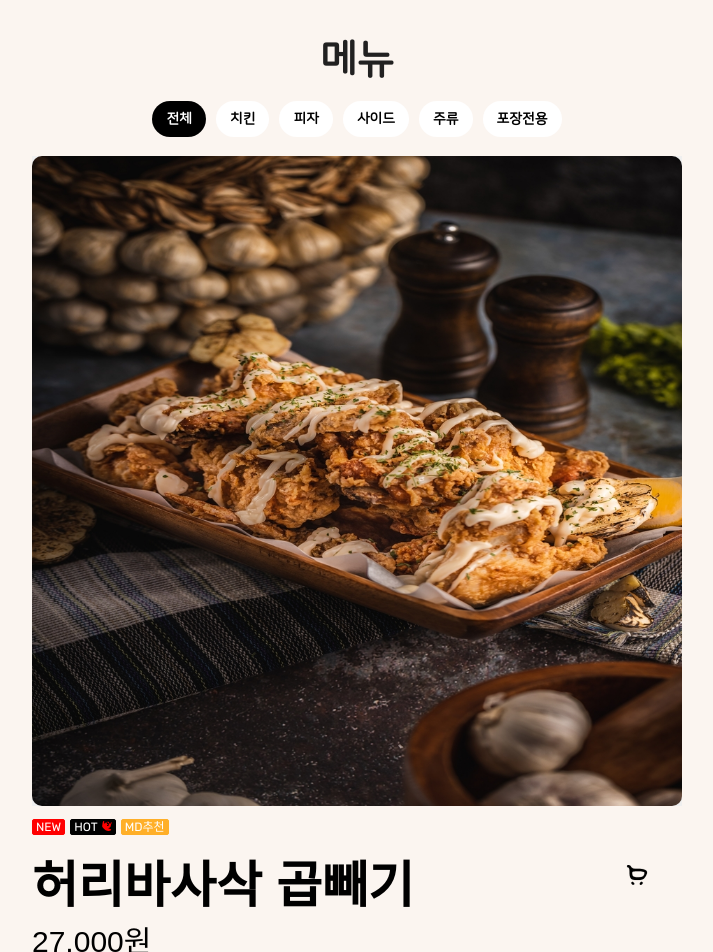
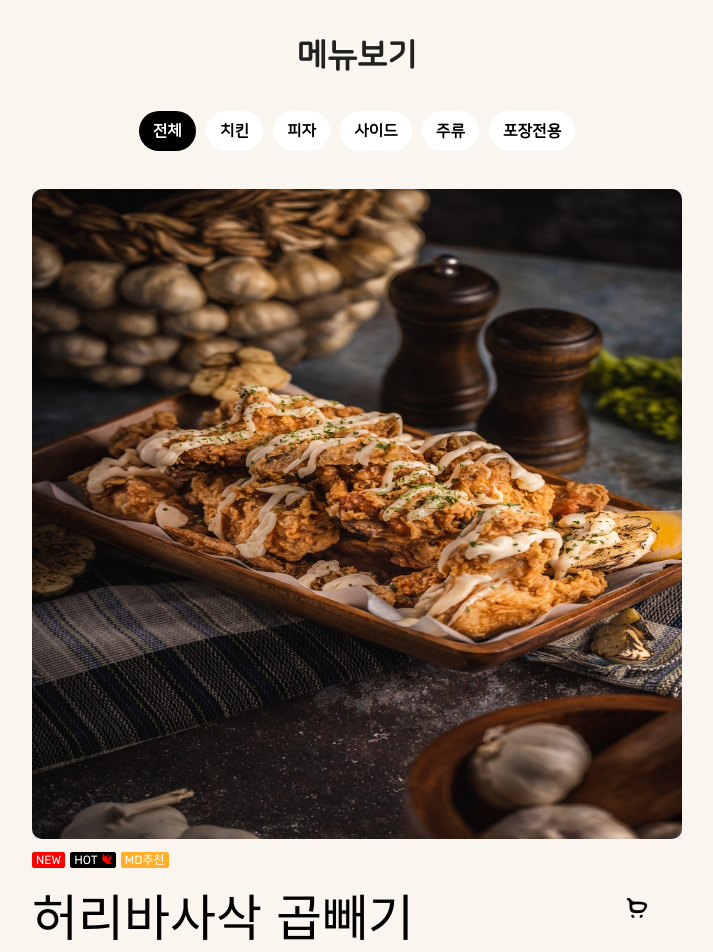
Before and after one commit to ryushin01/goobne, a React (Vite) app: page /goobne/list in a window 1280 px wide. Shown: the part 160-1112 px from the top of the page, without its empty margins (293-1006 px from the left). Built offline with nearby package versions, Linux system fonts and the light colour scheme.

Commit message:
QA반영

```diff
--- a/src/components/Chip/Component/Chip.jsx
+++ b/src/components/Chip/Component/Chip.jsx
@@ -44,13 +44,13 @@ const ChipWrap = styled.div`
 
   // label의 기본값
   & > label {
-    padding: 10px 14px;
+    padding: 11px 14px;
     background-color: ${props =>
       (props.color === 'white' && props.theme.grayscaleA) ||
       (props.color === 'beige' && props.theme.grayscaleB) ||
       props.theme.grayscaleA};
     border-radius: 20px;
-    font-size: 14px;
+    font-size: 16px;
     font-weight: 700;
     color: ${props => props.theme.grayscaleH};
     cursor: pointer;
--- a/src/pages/List/List.jsx
+++ b/src/pages/List/List.jsx
@@ -58,7 +58,7 @@ const List = () => {
       {loading && <Loading />}
       <ListWrapMain>
         <ListContainerSection>
-          <h2>메뉴</h2>
+          <h2>메뉴보기</h2>
 
           <ButtonWrapDiv>
             <MenuChipGroup chipSelect={chipSelect}></MenuChipGroup>
@@ -113,7 +113,7 @@ const ListContainerSection = styled.section`
   margin: 0 auto;
   & > h2 {
     font-weight: 900;
-    font-size: 40px;
+    font-size: 33px;
   }
 `;
 
@@ -172,7 +172,7 @@ const ListItemLi = styled.li`
 const ButtonWrapDiv = styled.div`
   display: flex;
   gap: 10px;
-  margin: 30px 0px;
+  margin: 50px 0px;
   & > button {
     background-color: black;
     color: white;
--- a/src/pages/List/components/ItemComponent.jsx
+++ b/src/pages/List/components/ItemComponent.jsx
@@ -176,7 +176,8 @@ const BadgeWrapDiv = styled.div`
 const PriceButton = styled.button`
   border: none;
   background-color: transparent;
-  font-size: 16px;
+  font-size: 14px;
+  font-weight: 900;
   cursor: pointer;
 
   & + div {
@@ -188,8 +189,8 @@ const PriceButton = styled.button`
 const TitleBtn = styled.button`
   border: none;
   background-color: transparent;
-  font-size: 22px;
-  font-weight: 700;
+  font-size: 16px;
+  font-weight: 500;
   cursor: pointer;
 `;
 
```
